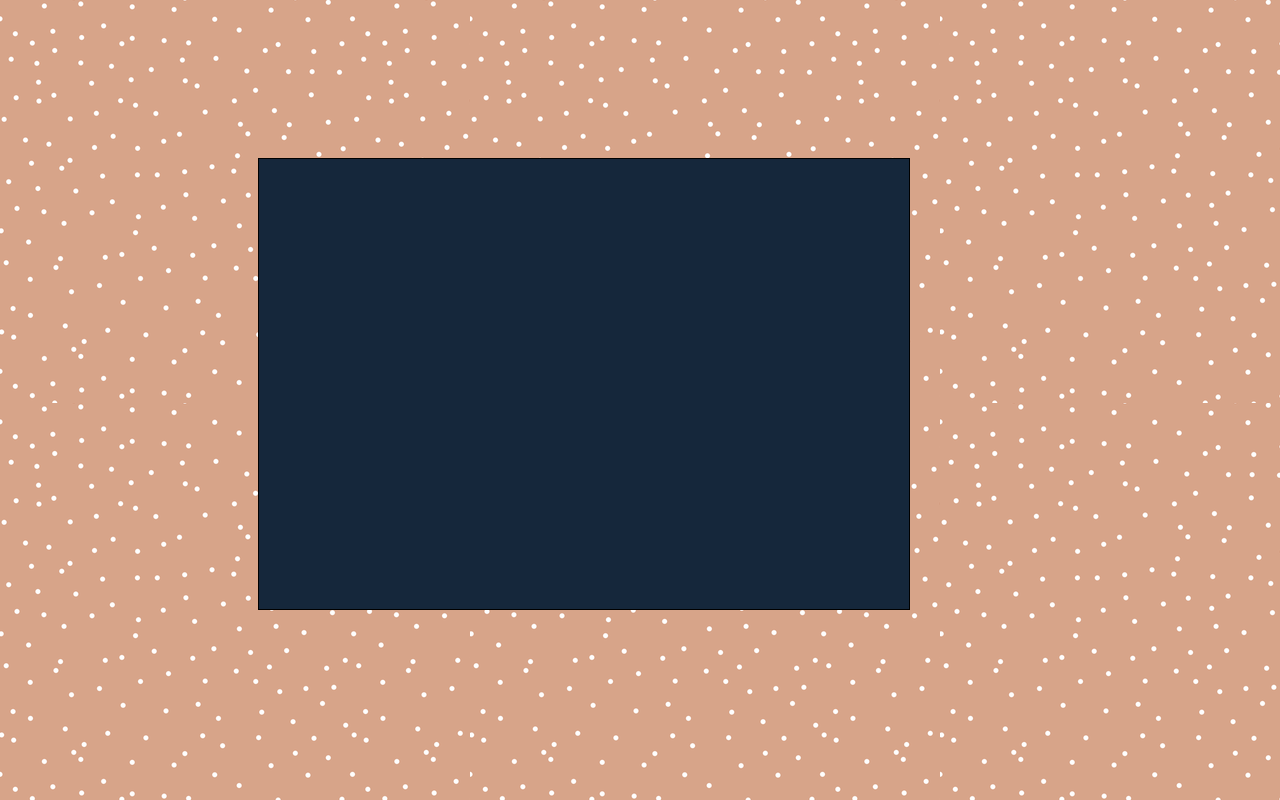
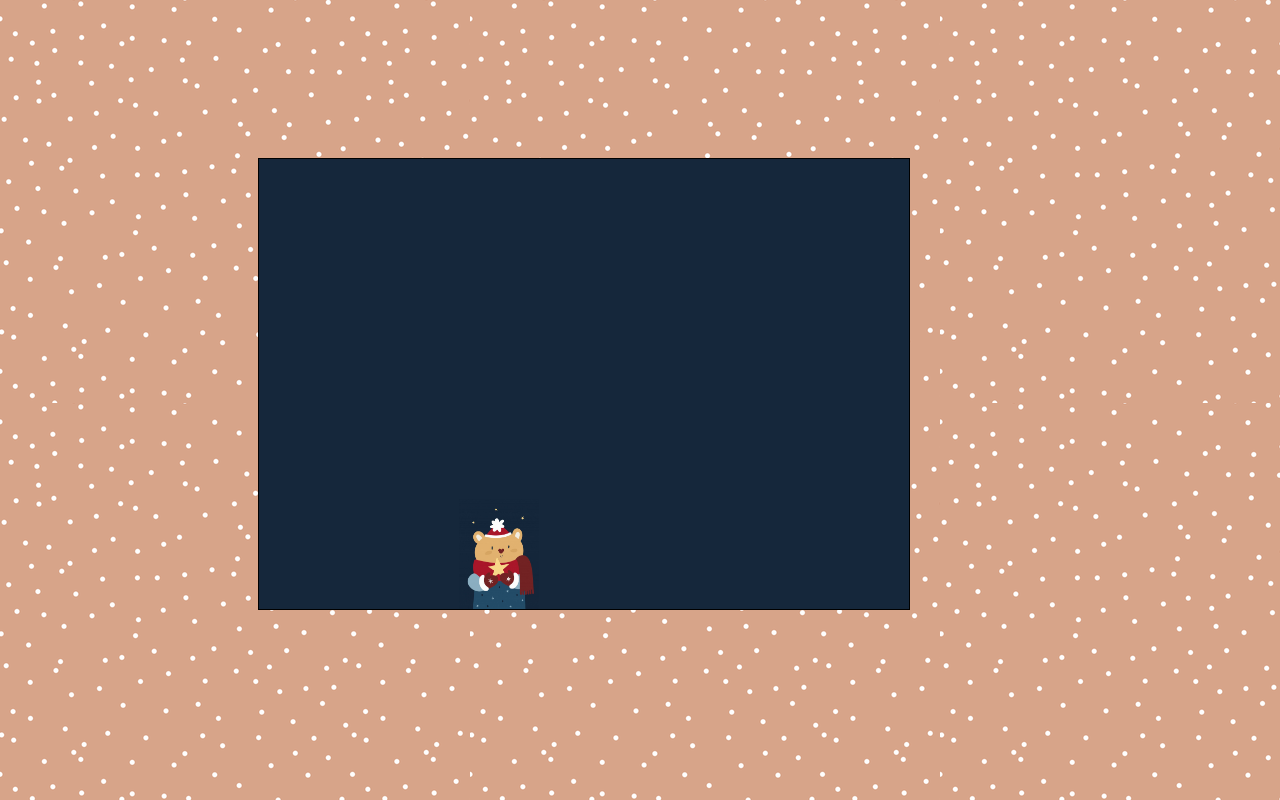
Before and after one commit to Masha16/Catching-snowflakes-by-bear-game, a plain HTML site: page index.html in a window 1280 px wide. Drawn offline with Linux system fonts and the light colour scheme.

Commit message:
added an object, made it move

```diff
--- a/index.html
+++ b/index.html
@@ -7,9 +7,14 @@
     <title>Document</title>
 </head>
 <body>
-    <div>
-    </div>
-    <script src="./js/snowflakes.js"> </script>
+
     <canvas id="myCanvas" width="650" height="450"></canvas>
+
+    <script src="js/index.js"> </script>
+    <script src="js/game.js"> </script>
+    <script src="js/snowflakes.js"> </script>
+    <script src="js/component.js"> </script>
+    <script src="js/bear.js"> </script>
+
 </body>
 </html>
--- /dev/null
+++ b/js/bear.js
@@ -0,0 +1,27 @@
+class Bear extends Component {
+    constructor(game, x, y, w, h) {
+      super(game, x, y, w, h);
+    }
+
+    move() {
+        document.onkeydown = (event) => {
+          console.log("pressing");
+          const key = event.keyCode;
+          const possibleKeystrokes = [37, 39];
+          if (possibleKeystrokes.includes(key)) {
+            event.preventDefault();
+            switch (key) {
+              case 37:
+                this.x -= 20;
+                this.game.clear()
+                break;
+              case 39:
+                this.x += 20;
+                break;
+
+            }
+          }
+        };
+      }
+
+}
--- /dev/null
+++ b/js/component.js
@@ -0,0 +1,19 @@
+class Component {
+    constructor(game, x, y, width, height) {
+      this.game = game;
+      this.x = x;
+      this.y = y;
+      this.width = width;
+      this.height = height;
+      this.img = new Image();
+    }
+
+    drawComponent(imgSource) {
+      let gameContext = this.game.ctx;
+      this.img.src = imgSource;
+
+      this.img.addEventListener("load", () => {
+        gameContext.drawImage(this.img, this.x, this.y, this.width, this.height);
+      });
+    };
+}
--- /dev/null
+++ b/js/game.js
@@ -0,0 +1,39 @@
+class Game {
+    constructor() {
+      this.canvas = document.getElementById("myCanvas");
+      this.ctx = this.canvas.getContext("2d");
+      this.x = 0;
+      this.y = 0;
+      this.width = 650;
+      this.height = 450;
+      this.bear = new Bear(this, 200, 340, 80, 110);
+
+    }
+
+    init() {
+      this.start();
+    }
+
+
+    start() {
+      this.drawBear();
+      setInterval(()=> {
+          this.clear();
+          this.drawBear();
+          this.moveBear();
+      }, 100 )
+    }
+
+
+    clear() {
+      this.ctx.clearRect(0, 0, this.canvas.width, this.canvas.height);
+    }
+
+    drawBear() {
+      this.bear.drawComponent("../img/bear.jpg");
+    }
+
+    moveBear () {
+        this.bear.move()
+    }
+  }
--- /dev/null
+++ b/js/index.js
@@ -0,0 +1,11 @@
+window.onload = function(){
+    startGame();
+
+
+    function startGame() {
+        let firstGame= new Game();
+        firstGame.init();
+    };
+
+
+}
--- a/style/styles.css
+++ b/style/styles.css
@@ -1,6 +1,6 @@
 body {
     background-image: url("../img/background.png");
-}
+ }
 
 #myCanvas {
     border: 1px solid black;
```
